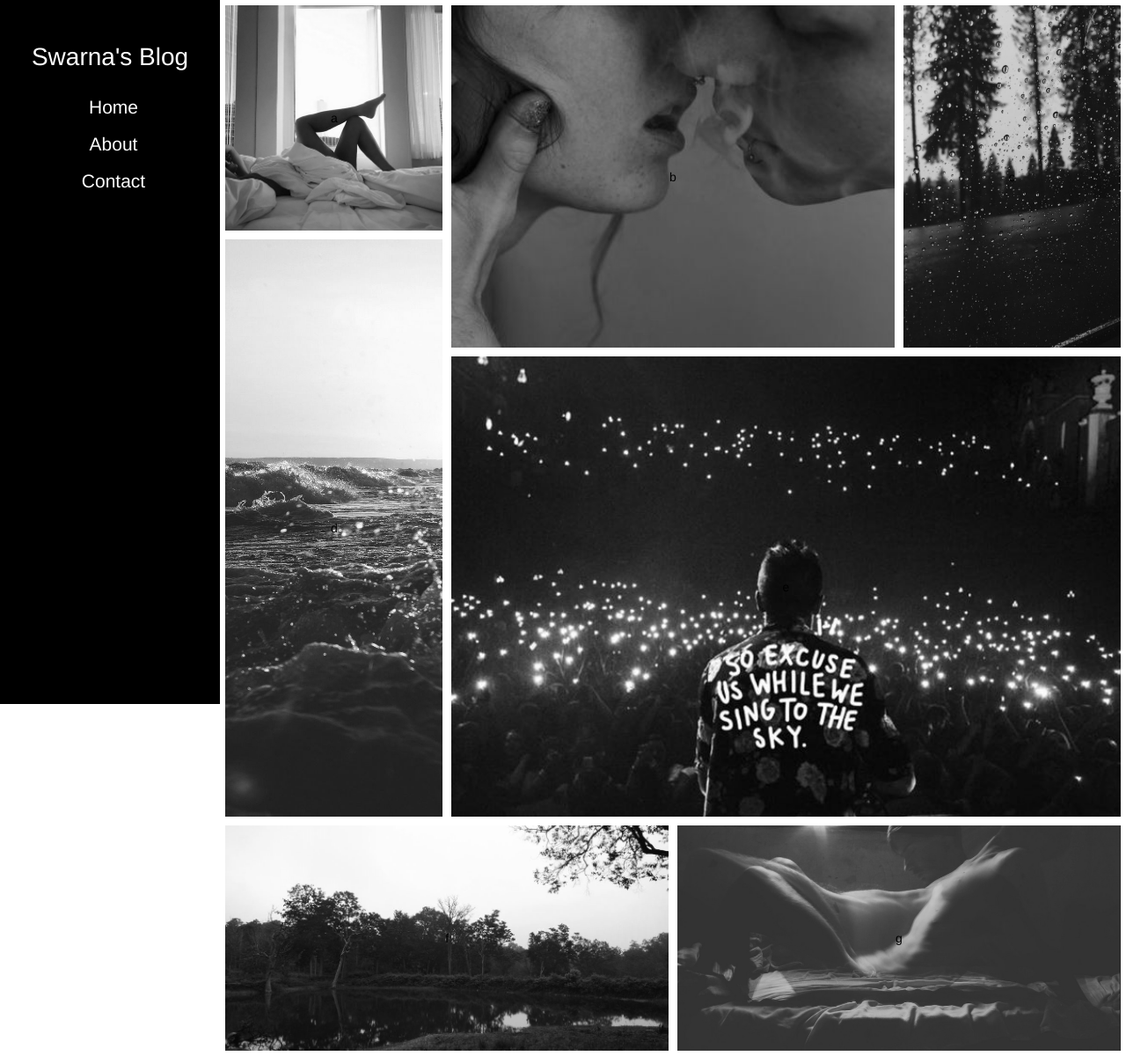
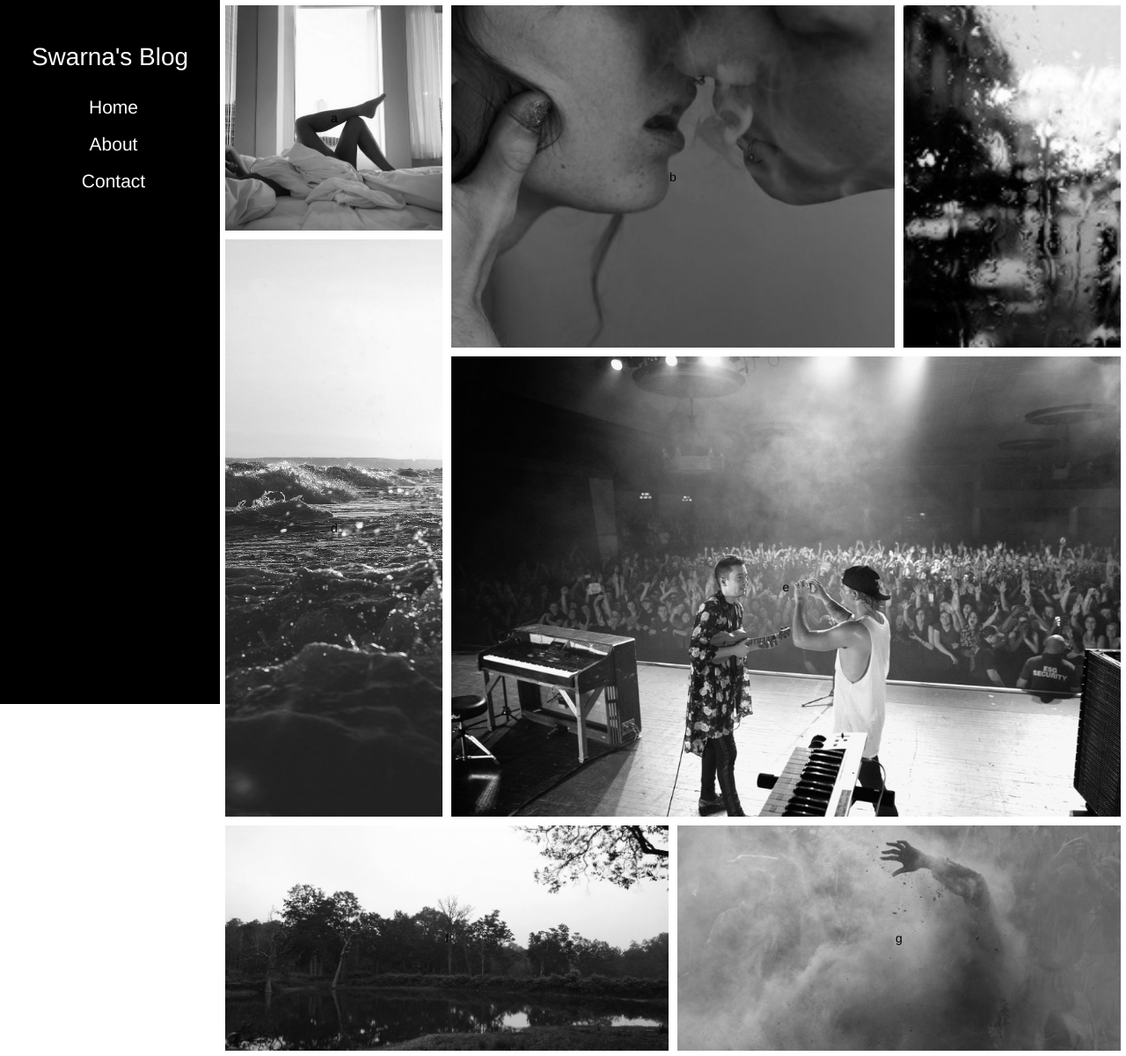
Before and after one commit to ameyaditya/website1.0, a PHP site: page /blog.html in a window 1280 px wide. Shown: the whole page at 88% size. Run offline with PHP 8.4, Linux system fonts and the light colour scheme.

Commit message:
new design for blog page

```diff
--- a/Blog page/blog.css
+++ b/Blog page/blog.css
@@ -72,7 +72,7 @@ body{
 .three{
 	grid-row: span 3;
 	grid-column: span 1;
-	background-image: url(images/monsoon.jpeg);
+	background-image: url(images/monsoon2.jpeg);
 }
 .four{
 	grid-row: span 5;
@@ -82,7 +82,7 @@ body{
 .five{
 	grid-row: span 4;
 	grid-column: span 3;
-	background-image: url(images/music.jpg);
+	background-image: url(images/music2.jpeg);
 }
 .six{
 	grid-row: span 2;
@@ -92,7 +92,7 @@ body{
 .seven{
 	grid-row: span 2;
 	grid-column: span 2;
-	background-image: url(images/save_you.PNG);
+	background-image: url(images/save_you2.jpeg);
 }
 
 @media screen and (max-width: 991px){
```
Also changed, not shown: Blog page/images/save_you2.jpeg (renamed from Blog page/images/save you2.jpeg).
